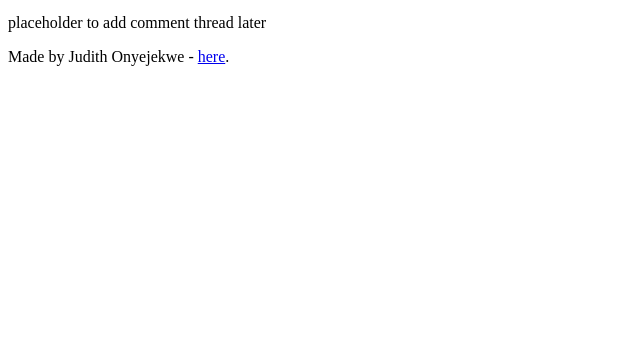
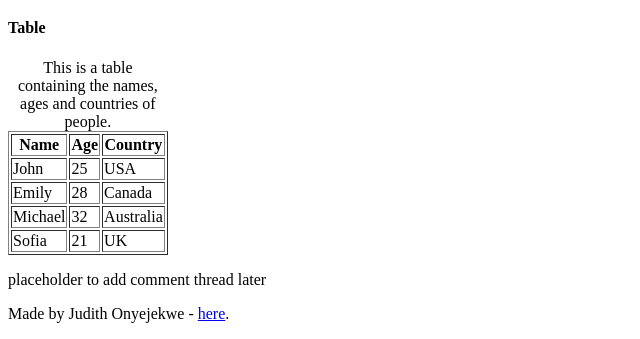
Before and after one commit to Juditho19/My_First_Portfolio, a plain HTML site: page html_basic/index.html in a window 1280 px wide. Shown: the part 580-919 px from the top of the page, without its empty margins (0-640 px from the left). Before the commit the page ends 800 px from the top, so only its background shows below. Drawn offline with Linux system fonts and the light colour scheme.

Commit message:
added table to index.html

```diff
--- a/html_basic/index.html
+++ b/html_basic/index.html
@@ -26,10 +26,48 @@
         <a href="https://www.alxafrica.com" target="_blank">
           <img src="https://i.ibb.co/gTDZZT8/ALX-Logo-07.png" alt="ALX logo" width="300">
         </a>
+
+        <h4>Table</h4>
+        <table border="1">
+          <caption>This is a table containing the names, ages and countries of people.</caption>
+
+          <tr>
+            <th>Name</th>
+            <th>Age</th>
+            <th>Country</th>
+          </tr>
+
+          <tr>
+            <td>John</td>
+            <td>25</td>
+            <td>USA</td>
+          </tr>
+
+          <tr>
+            <td>Emily</td>
+            <td>28</td>
+            <td>Canada</td>
+          </tr>
+
+          <tr>
+            <td>Michael</td>
+            <td>32</td>
+            <td>Australia</td>
+          </tr>
+
+          <tr>
+            <td>Sofia</td>
+            <td>21</td>
+            <td>UK</td>
+          </tr>
+
+        </table>
       </article>
       <aside>
         <p>placeholder to add comment thread later</p>
       </aside>
+
+
     </main>
     <footer>
       <p>Made by Judith Onyejekwe - <a href="https://github.com/Juditho19" target="_blank">here</a>.</p>
```
